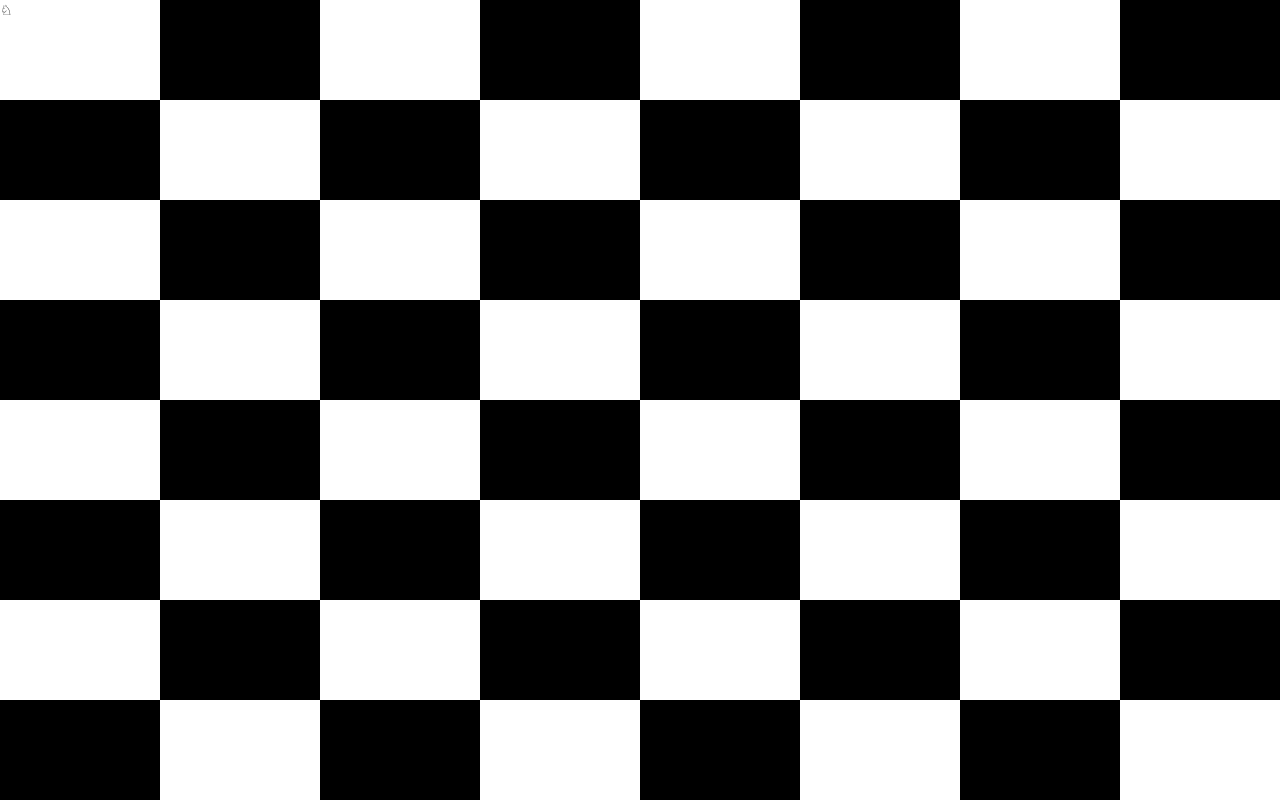
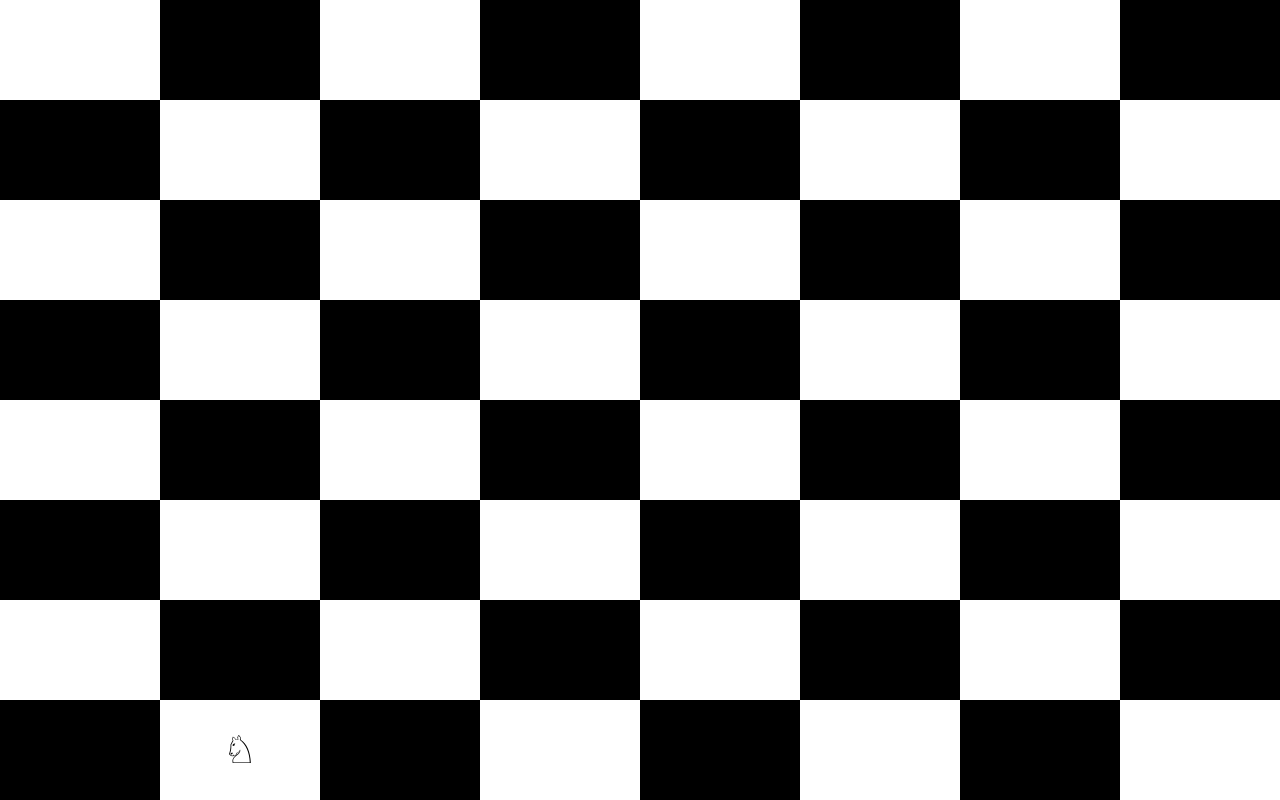
Before and after one commit to littlehorseboy/react-dnd-practice, a React app: page / in a window 1280 px wide. Built offline with nearby package versions, Linux system fonts and the light colour scheme.

Commit message:
feat: canMoveKnight

```diff
--- a/src/Game.ts
+++ b/src/Game.ts
@@ -1,4 +1,4 @@
-let knightPosition = [0, 0];
+let knightPosition = [1, 7];
 let observer: (pos: number[]) => void;
 
 function emitChange(): void {
@@ -18,3 +18,12 @@ export function moveKnight(toX: number, toY: number): void {
   knightPosition = [toX, toY];
   emitChange();
 }
+
+export function canMoveKnight(toX: number, toY: number): boolean {
+  const [x, y] = knightPosition;
+  const dx = toX - x;
+  const dy = toY - y;
+
+  return (Math.abs(dx) === 2 && Math.abs(dy) === 1)
+    || (Math.abs(dx) === 1 && Math.abs(dy) === 2);
+}
--- a/src/components/Square/Square.tsx
+++ b/src/components/Square/Square.tsx
@@ -6,6 +6,10 @@ const useStyles = makeStyles({
   root: {
     width: '100%',
     minHeight: '100%',
+    display: 'flex',
+    justifyContent: 'center',
+    alignItems: 'center',
+    fontSize: '3vw',
   },
   black: {
     backgroundColor: 'black',
--- a/src/pages/Board.tsx
+++ b/src/pages/Board.tsx
@@ -2,10 +2,12 @@ import React from 'react';
 import { makeStyles } from '@material-ui/core/styles';
 import Knight from '../components/Knight/Knight';
 import Square from '../components/Square/Square';
-import { moveKnight } from '../Game';
+import { moveKnight, canMoveKnight } from '../Game';
 
 const handleSquareClick = (toX: number, toY: number): void => {
-  moveKnight(toX, toY);
+  if (canMoveKnight(toX, toY)) {
+    moveKnight(toX, toY);
+  }
 };
 
 function renderSquare(i: number, [knightX, knightY]: number[]): JSX.Element {
```
